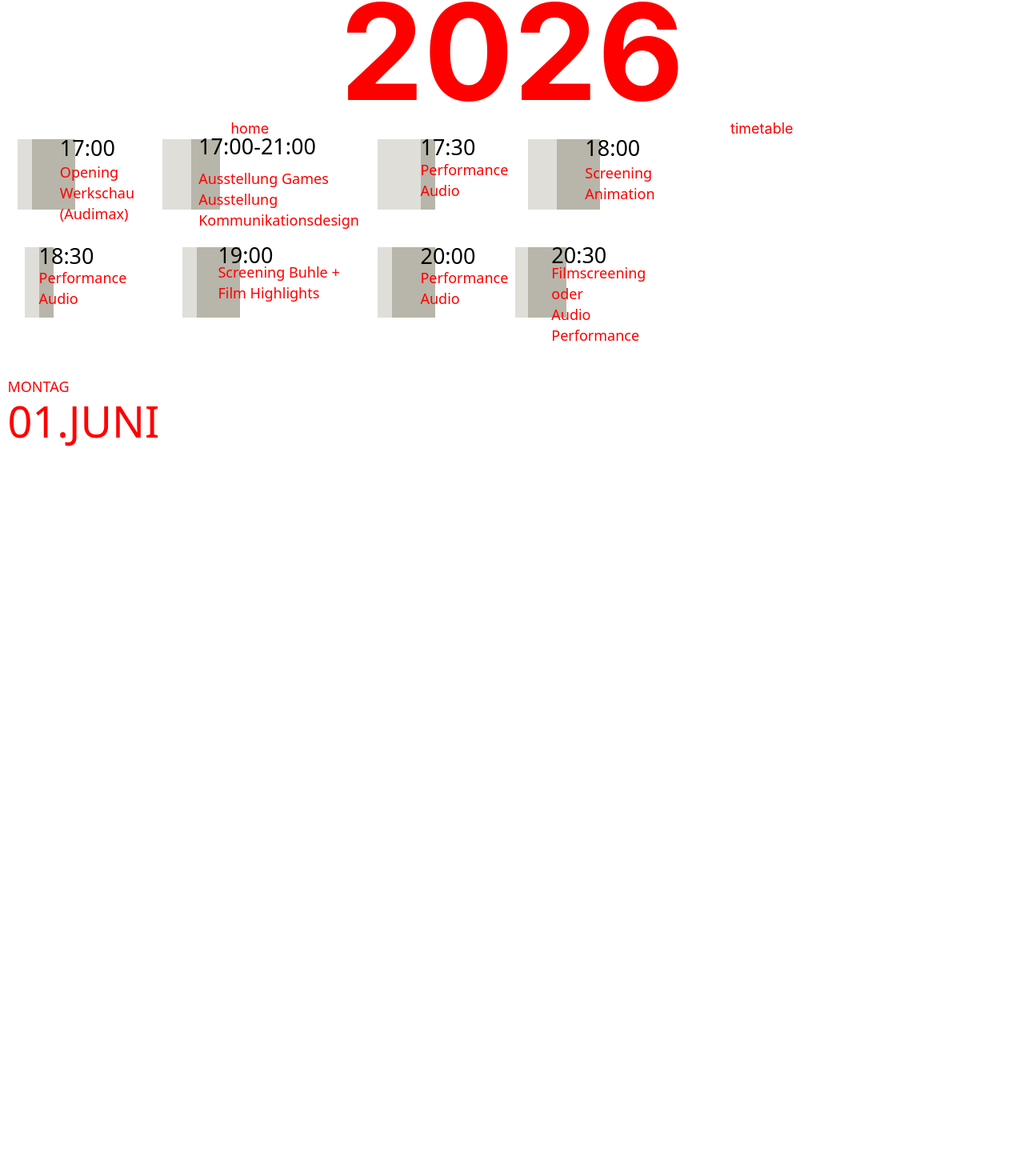
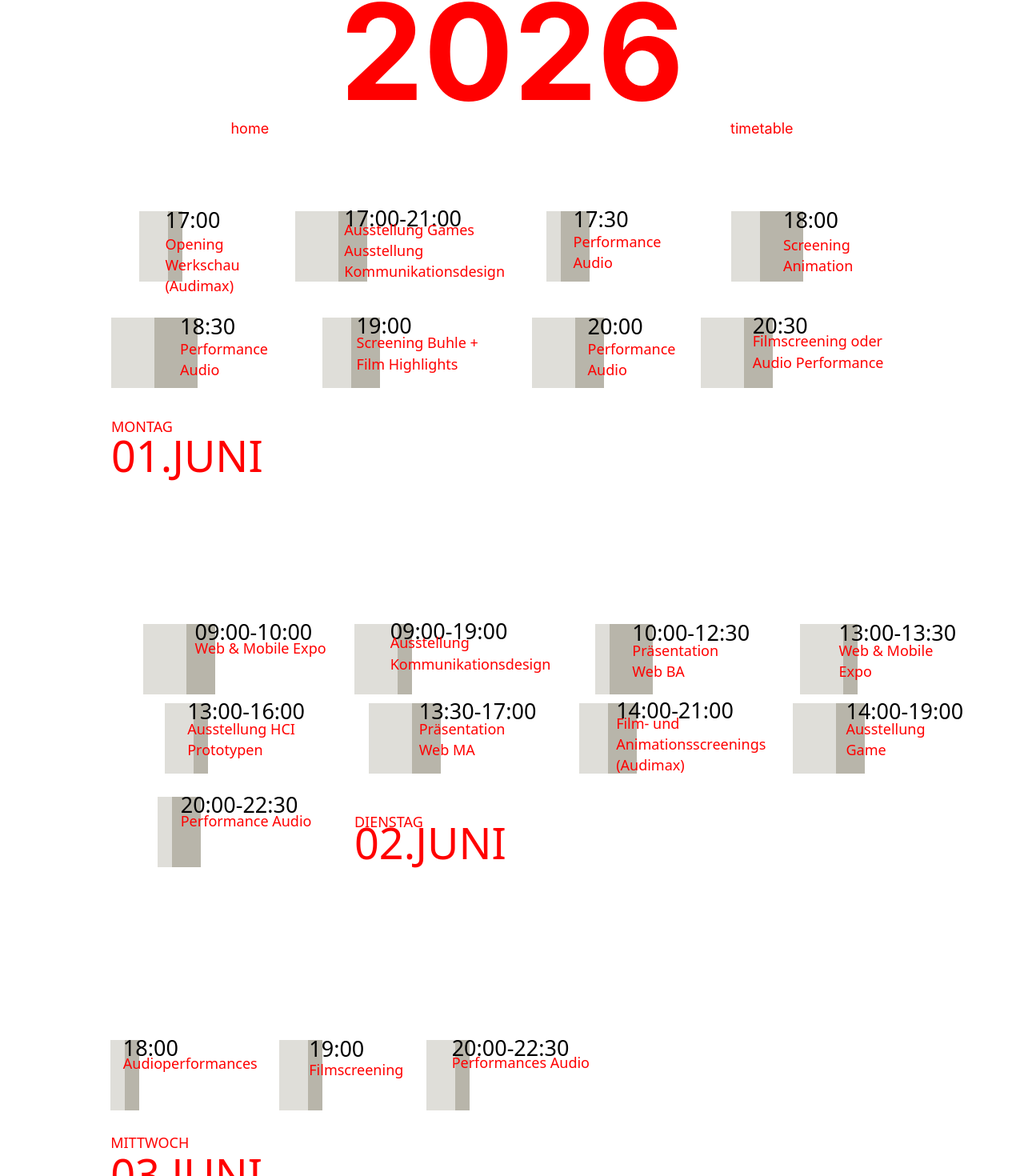
Before and after one commit to natsmnv/Werkschau, a React (Vite) app: page /timetable in a window 1280 px wide. Shown: the part 176-1646 px from the top of the page at 80% size. Before the commit the page ends 800 px from the top, so only its background shows below. Built offline with nearby package versions, Linux system fonts and the light colour scheme.

Commit message:
Timetable page finished

```diff
--- a/src/components/Timetable.css
+++ b/src/components/Timetable.css
@@ -1,3 +1,8 @@
+.timetable {
+  width: 100%;
+  padding-top: 5rem;
+}
+
 .dark-square {
   width: 1rem;
   height: 11vh;
@@ -12,55 +17,121 @@
   display: inline-block;
 }
 
+/* MONDAY */
+
 .projects1 {
-  width: 30%;
   display: grid;
-  grid-template-columns: repeat(4, 1fr);
-  gap: -5%;
+  grid-template-columns: repeat(4, auto);
+  gap: 0.5rem;
+
+  width: fit-content;
+
+  margin-left: 10%;
+  margin-bottom: 8rem;
 }
+
+/* TUESDAY */
+
+.projects2 {
+  display: grid;
+  grid-template-columns: repeat(4, auto);
+  justify-content: end;
+
+  gap: 0.5rem;
+
+  width: fit-content;
+
+  margin-left: auto;
+  margin-right: 5%;
+  margin-bottom: 10rem;
+}
+
+/* WEDNESDAY */
+
+.projects3 {
+  display: grid;
+  grid-template-columns: repeat(3, auto);
+
+  gap: 0.5rem;
+
+  width: fit-content;
+
+  margin-left: 10%;
+  margin-top: 4rem;
+}
+
+/* PROJECT ITEM */
 
 .project {
   display: flex;
   justify-content: center;
-  /* control of how much in the center the project should be*/
-  /* margin-right: -40%; */
 }
+
+/* TEXT */
 
 .hour {
   color: black;
   font-size: 1.5rem;
+  margin-top: -2%;
   margin-bottom: -15%;
-  margin-top: -2%;
 }
+
 .project-text {
   margin-left: -10%;
-  margin-bottom: 1%;
+
+  display: flex;
   flex-direction: column;
   align-items: flex-start;
 }
 
+/* DAY INFO */
+
 .weekDayInfo {
+  margin-left: 5%;
   margin-bottom: -20%;
+}
+
+.weekDayInfoDay2 {
   margin-left: 5%;
+  margin-bottom: -20%;
 }
 
 .dateInfo {
-  font-size:3rem;
   margin-left: 5%;
+  font-size: 3rem;
 }
 
+/* MOBILE */
+
 @media only screen and (max-width: 850px) {
-  .dark-square {
-    width: 1rem;
-    height: 10vh;
-    background-color: rgb(184, 181, 170);
-    display: inline-block;
+  .projects1,
+  .projects2,
+  .projects3 {
+    grid-template-columns: repeat(2, auto);
+
+    margin-left: 5%;
+    margin-right: 5%;
   }
 
+  .projects2 {
+    justify-content: start;
+  }
+
+  .dark-square,
   .light-square {
-    width: 1rem;
     height: 10vh;
-    background-color: rgb(223, 222, 217);
-    display: inline-block;
+  }
+
+  .dateInfo {
+    font-size: 2rem;
+  }
+
+  .weekDayInfoDay2 {
+  margin-left: 5%;
+  margin-bottom: -15%;
+}
+
+  .hour {
+    font-size: 1rem;
   }
 }
--- a/src/components/Timetable.tsx
+++ b/src/components/Timetable.tsx
@@ -6,7 +6,6 @@ function Timetable() {
     return Math.floor(Math.random() * 3 + 1);
   };
 
-  let newLineIndex = 0;
   const projects1 = [
     {
       time: "17:00",
@@ -14,7 +13,7 @@ function Timetable() {
     },
     {
       time: "17:00-21:00",
-      text: "\n Ausstellung Games \n Ausstellung \n Kommunikationsdesign",
+      text: "Ausstellung Games \n Ausstellung \n Kommunikationsdesign",
     },
     {
       time: "17:30",
@@ -42,32 +41,98 @@ function Timetable() {
     },
   ];
 
-  const projectBlocks = projects1.map(() => ({
+  const projects2 = [
+    {
+      time: "09:00-10:00",
+      text: "Web & Mobile Expo",
+    },
+    {
+      time: "09:00-19:00",
+      text: "Ausstellung \n Kommunikationsdesign",
+    },
+    {
+      time: "10:00-12:30",
+      text: "Präsentation \n Web BA",
+    },
+    {
+      time: "13:00-13:30",
+      text: "Web & Mobile \n Expo",
+    },
+    {
+      time: "13:00-16:00",
+      text: "Ausstellung HCI \n Prototypen",
+    },
+    {
+      time: "13:30-17:00",
+      text: "Präsentation \n Web MA",
+    },
+    {
+      time: "14:00-21:00",
+      text: "Film- und \n Animationsscreenings \n (Audimax)",
+    },
+    {
+      time: "14:00-19:00",
+      text: "Ausstellung \n Game",
+    },
+    {
+      time: "20:00-22:30",
+      text: "Performance Audio",
+    },
+  ];
+
+  const projects3 = [
+    {
+      time: "18:00",
+      text: "Audioperformances",
+    },
+    {
+      time: "19:00",
+      text: "Filmscreening",
+    },
+    {
+      time: "20:00-22:30",
+      text: "Performances Audio",
+    },
+  ];
+
+  const projectBlocksPR1 = projects1.map(() => ({
     numberLightBlocks: GenerateNumberOfBlocks(),
     numberDarkBlocks: GenerateNumberOfBlocks(),
   }));
 
-  return (
-    <div>
-      <div className="projects1">
-        {/* Generate random number of blocks per project */}
-        {projects1.map((project, index) => (
+  const projectBlocksPR2 = projects2.map(() => ({
+    numberLightBlocks: GenerateNumberOfBlocks(),
+    numberDarkBlocks: GenerateNumberOfBlocks(),
+  }));
+
+  const projectBlocksPR3 = projects3.map(() => ({
+    numberLightBlocks: GenerateNumberOfBlocks(),
+    numberDarkBlocks: GenerateNumberOfBlocks(),
+  }));
+
+  const renderProjects = (
+    projects: { time: string; text: string }[],
+    blocks: {
+      numberLightBlocks: number;
+      numberDarkBlocks: number;
+    }[],
+  ) => {
+    return projects.map((project, index) => (
       <div key={index} className="project">
         {Array.from(
-              { length: projectBlocks[index].numberLightBlocks },
+          { length: blocks[index].numberLightBlocks },
           (_, i) => (
             <div key={`light-${i}`} className="light-square" />
           ),
         )}
 
         {Array.from(
-              { length: projectBlocks[index].numberDarkBlocks },
+          { length: blocks[index].numberDarkBlocks },
           (_, i) => (
             <div key={`dark-${i}`} className="dark-square" />
           ),
         )}
 
-            {/* Project text */}
         <div className="project-text">
           <p className="hour">{project.time}</p>
 
@@ -81,10 +146,38 @@ function Timetable() {
           </p>
         </div>
       </div>
-        ))}
+    ));
+  };
+
+  return (
+    <div className="timetable">
+      {/* MONDAY */}
+      <div className="projects1">
+        {renderProjects(projects1, projectBlocksPR1)}
+
         <div>
           <p className="weekDayInfo">MONTAG</p>
           <p className="dateInfo">01.JUNI</p>
+        </div>
+      </div>
+
+      {/* TUESDAY */}
+      <div className="projects2">
+        {renderProjects(projects2, projectBlocksPR2)}
+
+        <div>
+          <p className="weekDayInfoDay2">DIENSTAG</p>
+          <p className="dateInfo">02.JUNI</p>
+        </div>
+      </div>
+
+      {/* WEDNESDAY */}
+      <div className="projects3">
+        {renderProjects(projects3, projectBlocksPR3)}
+
+        <div>
+          <p className="weekDayInfo">MITTWOCH</p>
+          <p className="dateInfo">03.JUNI</p>
         </div>
       </div>
     </div>
```
Lines whose indentation alone changed are shown as unchanged.
